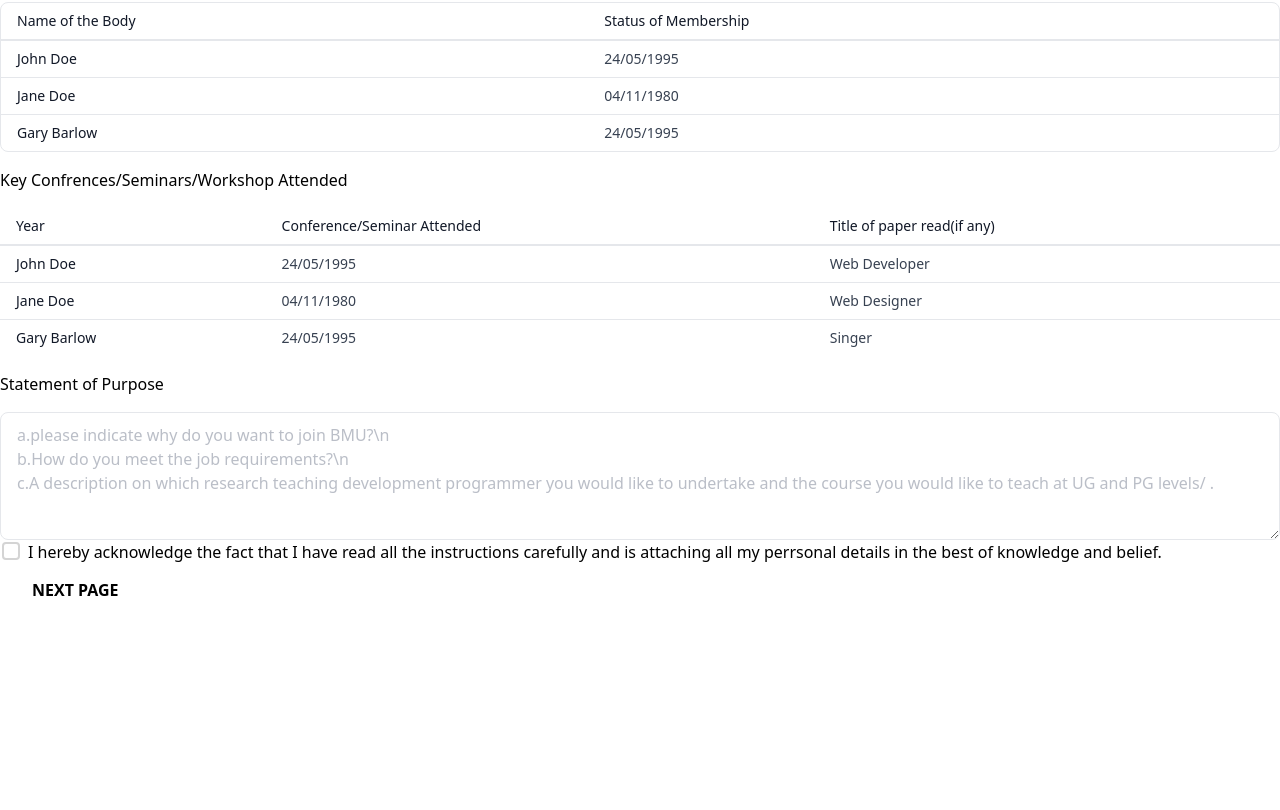
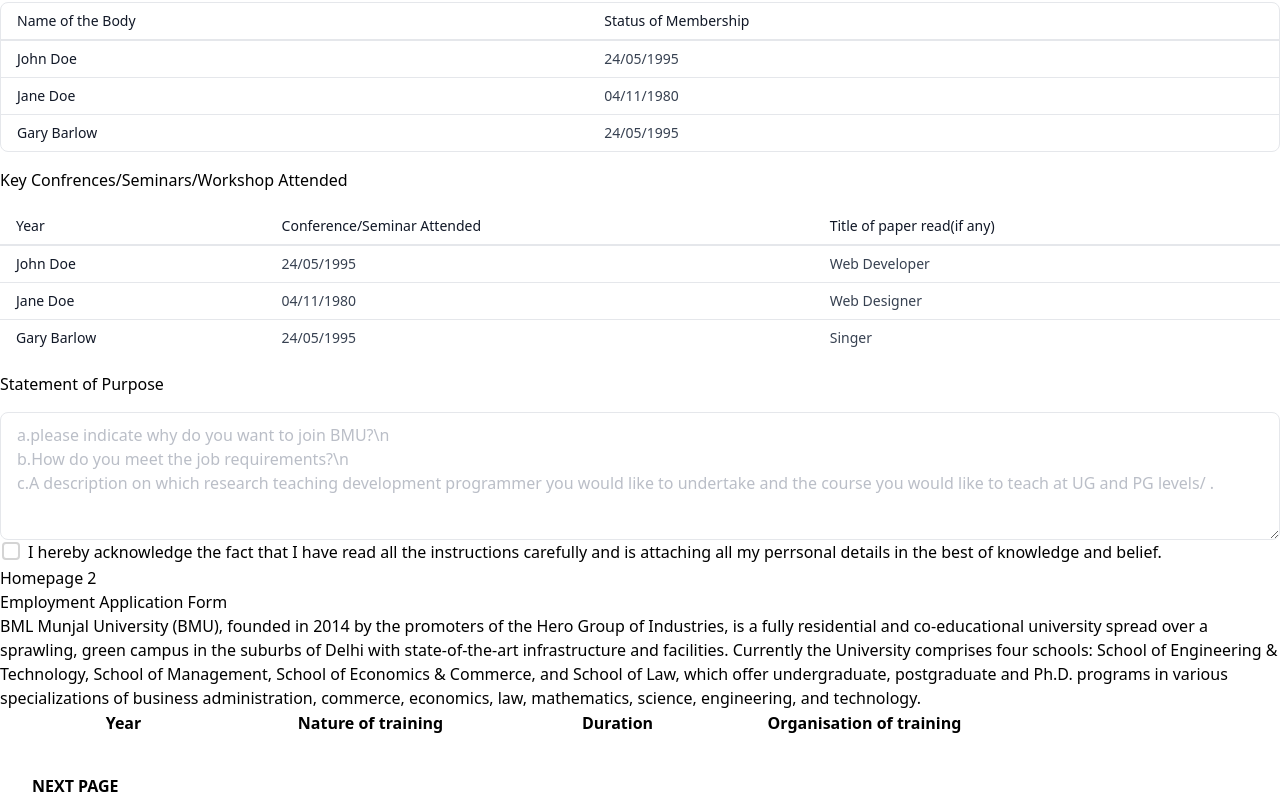
Before and after one commit to nipunagarwal4235/major-project, a Next.js app: page / in a window 1280 px wide. Shown: the part 2366-3176 px from the top of the page. Before the commit the page ends 2980 px from the top, so only its background shows below. Built offline with nearby package versions, Linux system fonts and the light colour scheme.

Commit message:
completed both the pages

```diff
--- a/components/Header.jsx
+++ b/components/Header.jsx
@@ -1,13 +1,20 @@
+import React from 'react'
+
+const Header = () =>
+{
+  return
+  (
+<>
 <header>
 
   <nav
     class="relative flex w-full items-center justify-between bg-white py-2 text-neutral-600 shadow-lg hover:text-neutral-700 focus:text-neutral-700 dark:bg-neutral-600 dark:text-neutral-200 md:flex-wrap md:justify-start"
     data-te-navbar-ref>
-    <div class="flex w-full flex-wrap items-center justify-between px-6">
+    <div class="flex w-full flex-wrap items-center justify-between px-3">
       <div class="flex items-center">
 
         <button
-          class="mr-2 border-0 bg-transparent py-2 text-xl leading-none transition-shadow duration-150 ease-in-out hover:text-neutral-700 focus:text-neutral-700 dark:hover:text-white dark:focus:text-white lg:hidden"
+          class="border-0 bg-transparent px-2 text-xl leading-none transition-shadow duration-150 ease-in-out hover:text-neutral-700 focus:text-neutral-700 dark:hover:text-white dark:focus:text-white lg:hidden"
           type="button"
           data-te-collapse-init
           data-te-target="#navbarSupportedContentX"
@@ -22,7 +29,7 @@
               viewBox="0 0 24 24"
               stroke-width="1.5"
               stroke="currentColor"
-              class="h-6 w-6">
+              class="h-7 w-7">
               <path
                 stroke-linecap="round"
                 stroke-linejoin="round"
@@ -40,7 +47,7 @@
         <ul
           class="mr-auto flex flex-col lg:flex-row"
           data-te-navbar-nav-ref>
-          <li data-te-nav-item-ref>
+          <li class="mb-4 lg:mb-0 lg:pr-2" data-te-nav-item-ref>
             <a
               class="block transition duration-150 ease-in-out hover:text-neutral-700 focus:text-neutral-700 disabled:text-black/30 dark:hover:text-white dark:focus:text-white lg:p-2 [&.active]:text-black/90"
               href="#!"
@@ -50,7 +57,7 @@
               >Home</a
             >
           </li>
-          <li data-te-nav-item-ref>
+          <li class="mb-4 lg:mb-0 lg:pr-2" data-te-nav-item-ref>
             <a
               class="block transition duration-150 ease-in-out hover:text-neutral-700 focus:text-neutral-700 disabled:text-black/30 dark:hover:text-white dark:focus:text-white lg:p-2 [&.active]:text-black/90"
               href="#!"
@@ -60,7 +67,7 @@
               >Features</a
             >
           </li>
-          <li data-te-nav-item-ref>
+          <li class="mb-4 lg:mb-0 lg:pr-2" data-te-nav-item-ref>
             <a
               class="block transition duration-150 ease-in-out hover:text-neutral-700 focus:text-neutral-700 disabled:text-black/30 dark:hover:text-white dark:focus:text-white lg:p-2 [&.active]:text-black/90"
               href="#!"
@@ -70,7 +77,7 @@
               >Pricing</a
             >
           </li>
-          <li data-te-nav-item-ref>
+          <li class="mb-2 lg:mb-0 lg:pr-2" data-te-nav-item-ref>
             <a
               class="block transition duration-150 ease-in-out hover:text-neutral-700 focus:text-neutral-700 disabled:text-black/30 dark:hover:text-white dark:focus:text-white lg:p-2 [&.active]:text-black/90"
               href="#!"
@@ -90,7 +97,7 @@
     class="relative overflow-hidden bg-cover bg-no-repeat"
     style="
       background-position: 50%;
-      background-image: url('https://tecdn.b-cdn.net/img/new/slides/146.webp');
+      background-image: url('https://unsplash.com/photos/n95VMLxqM2I');
       height: 350px;
     ">
     <div
@@ -112,3 +119,10 @@
     </div>
   </div>
 </header>
+</>
+
+  )
+
+}
+
+export default Header
--- a/components/HomePage.jsx
+++ b/components/HomePage.jsx
@@ -1,5 +1,7 @@
 import React, { useState } from "react";
 import Select from "react-select";
+import HomePage2 from './NewPage'
+import Header from './Header'
 
 const options = [
   { value: "Mechanical", label: "Mechanical" },
@@ -32,6 +34,7 @@
   };
   return (
     <>
+    <Header/>
       <h1>Employment Application Form</h1>
       <p>
         BML Munjal University (BMU), founded in 2014 by the promoters of the
@@ -672,6 +675,7 @@
     I hereby acknowledge the fact that I have read all the instructions carefully and is attaching all my perrsonal details in the best of knowledge and belief.
   </label>
 </div>
+<HomePage2/>
 
 <button type="button" className="px-8 py-3 font-semibold rounded dark:bg-red-100 dark:text-gray-800">NEXT PAGE</button>
 
--- /dev/null
+++ b/components/NewPage.jsx
@@ -0,0 +1,61 @@
+import React from 'react'
+
+const HomePage2 = () => {
+  return (
+    <>
+<h1>Homepage 2</h1>
+<h1>Employment Application Form</h1>
+      <p>
+        BML Munjal University (BMU), founded in 2014 by the promoters of the
+        Hero Group of Industries, is a fully residential and co-educational
+        university spread over a sprawling, green campus in the suburbs of Delhi
+        with state-of-the-art infrastructure and facilities. Currently the
+        University comprises four schools: School of Engineering & Technology,
+        School of Management, School of Economics & Commerce, and School of Law,
+        which offer undergraduate, postgraduate and Ph.D. programs in various
+        specializations of business administration, commerce, economics, law,
+        mathematics, science, engineering, and technology.{" "}
+      </p>
+
+
+
+
+<table className="table">
+  <thead>
+    <tr>
+      <th className="header-label">Year</th>
+      <th className="header-label">Nature of training</th>
+      <th className="header-label">Duration</th>
+      <th className="header-label">Organisation of training</th>
+
+
+    </tr>
+    <tr className="tr-inputs">
+      <th>
+        <div><input type="number"/></div>
+      </th>
+      <th>
+        <div><input type="string"/></div>
+      </th>
+      <th>
+        <div><input type="string"/></div>
+      </th>
+      <th>
+        <div><input type="string"/></div>
+      </th>
+      <th>
+
+      </th>
+    </tr>
+  </thead>
+  <tbody>
+
+
+  </tbody>
+</table>
+
+    </>
+  )
+}
+
+export default HomePage2
```
